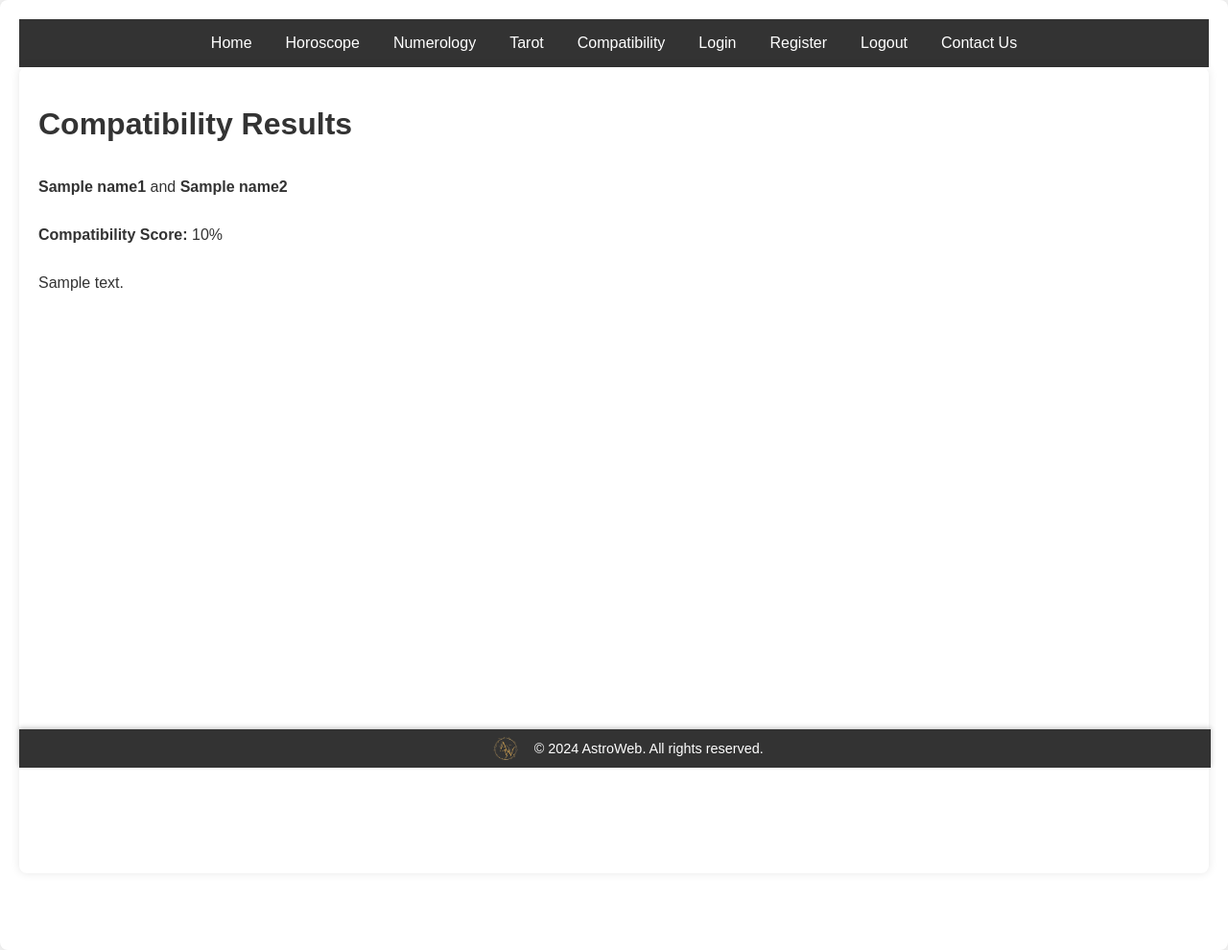
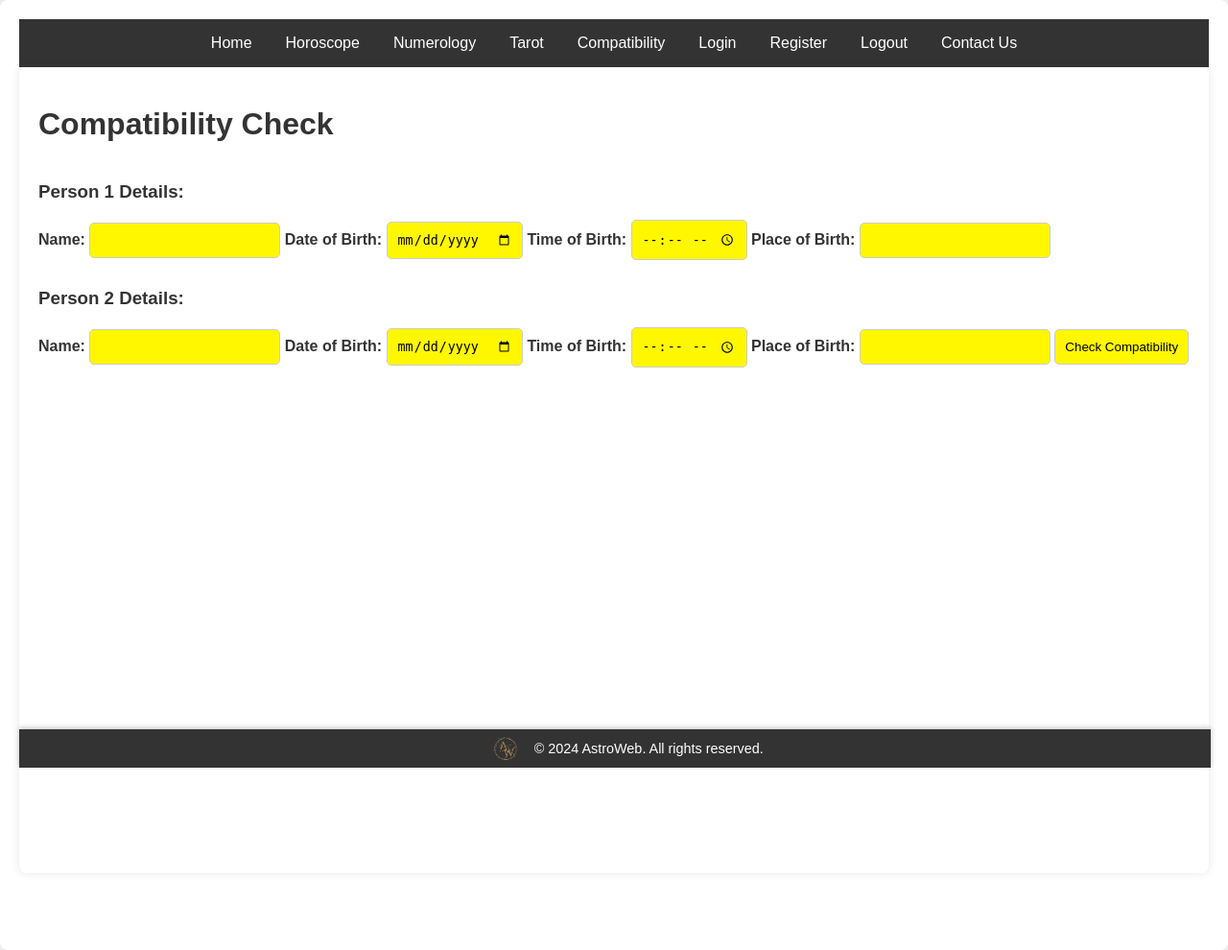
Before and after one commit to gyanendra2007/astro-web, a Flask app: template templates/compatibility.html in a window 1280 px wide. Shown: the whole page at 96% size. Run offline with Flask 3, Linux system fonts and the light colour scheme; the template is opened without the code that fills it: most values are stand-ins (such as "Sample title", 1, 10 or a date in 2020); parts of the project's set-up code (start-up, migrations or seed data) failed here and were passed over.

Commit message:
Update compatibility.html

```diff
--- a/templates/compatibility.html
+++ b/templates/compatibility.html
@@ -1,9 +1,29 @@
 {% extends "base.html" %}
 {% block content %}
 <div class="container">
-    <h1>Compatibility Results</h1>
-    <p><strong>{{ name1 }}</strong> and <strong>{{ name2 }}</strong></p>
-    <p><strong>Compatibility Score:</strong> {{ compatibility_score }}%</p>
-    <p>{{ description }}</p>
+    <h1>Compatibility Check</h1>
+    <form action="/compatibility" method="post">
+        <h3>Person 1 Details:</h3>
+        <label for="name1">Name:</label>
+        <input type="text" id="name1" name="name1" required>
+        <label for="dob1">Date of Birth:</label>
+        <input type="date" id="dob1" name="dob1" required>
+        <label for="time1">Time of Birth:</label>
+        <input type="time" id="time1" name="time1">
+        <label for="place1">Place of Birth:</label>
+        <input type="text" id="place1" name="place1">
+
+        <h3>Person 2 Details:</h3>
+        <label for="name2">Name:</label>
+        <input type="text" id="name2" name="name2" required>
+        <label for="dob2">Date of Birth:</label>
+        <input type="date" id="dob2" name="dob2" required>
+        <label for="time2">Time of Birth:</label>
+        <input type="time" id="time2" name="time2">
+        <label for="place2">Place of Birth:</label>
+        <input type="text" id="place2" name="place2">
+
+        <button type="submit">Check Compatibility</button>
+    </form>
 </div>
 {% endblock %}
```
